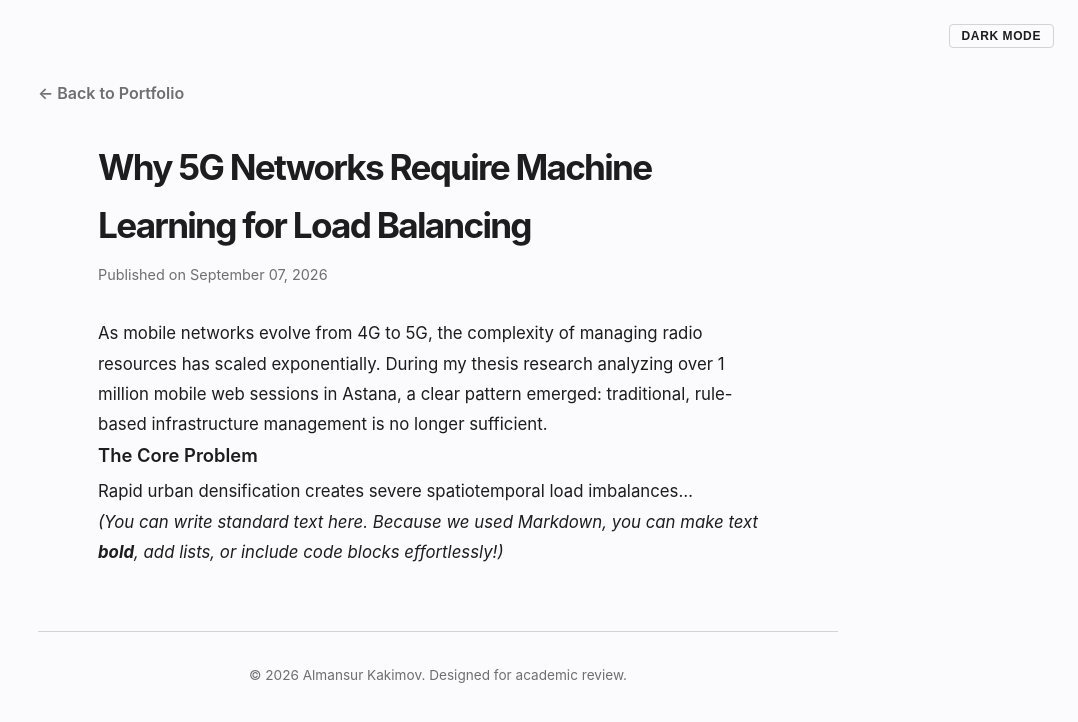
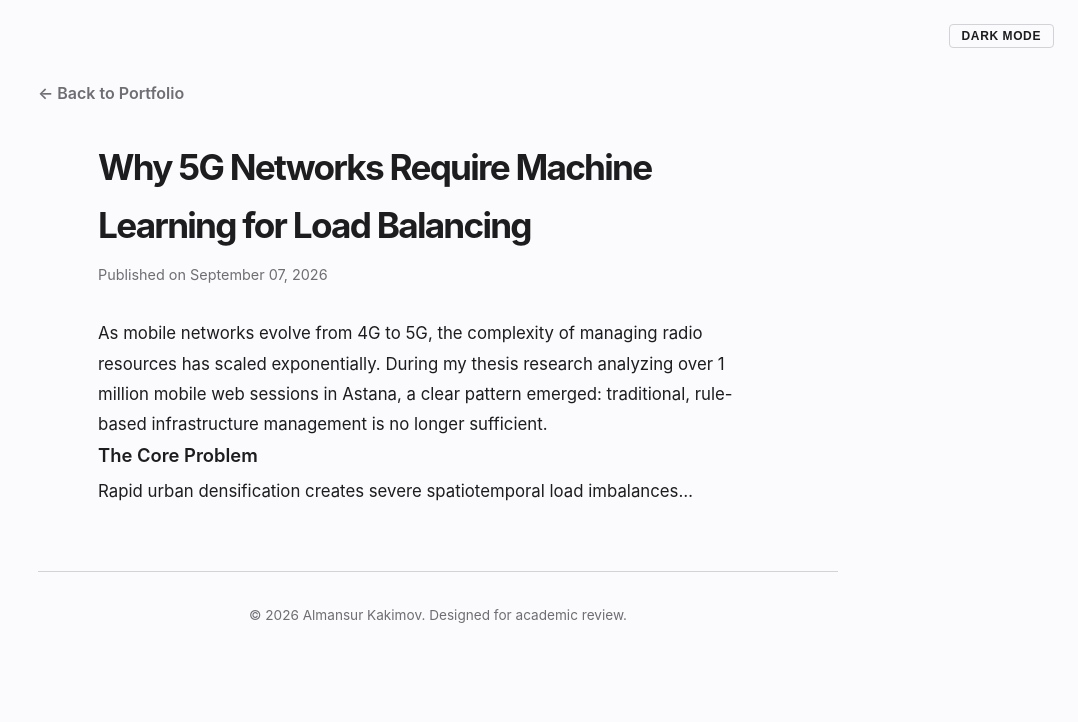
Before and after one commit to almansur04/almansur04.github.io, a Jekyll site: the page built from _posts/2026-09-07-why-5g-needs-machine-learning.md, in a window 1280 px wide. Shown: the top 722 px of the page, without its empty margins (202-1280 px from the left). Built offline with Jekyll 4.4.1, drawn with Linux system fonts in a browser that asks for light colours.

Commit message:
Refine content in 5G and machine learning post
Removed placeholder text and improved content clarity.

```diff
--- a/_posts/2026-09-07-why-5g-needs-machine-learning.md
+++ b/_posts/2026-09-07-why-5g-needs-machine-learning.md
@@ -7,5 +7,3 @@ As mobile networks evolve from 4G to 5G, the complexity of managing radio resour
 
 ### The Core Problem
 Rapid urban densification creates severe spatiotemporal load imbalances...
-
-*(You can write standard text here. Because we used Markdown, you can make text **bold**, add lists, or include code blocks effortlessly!)*
```
